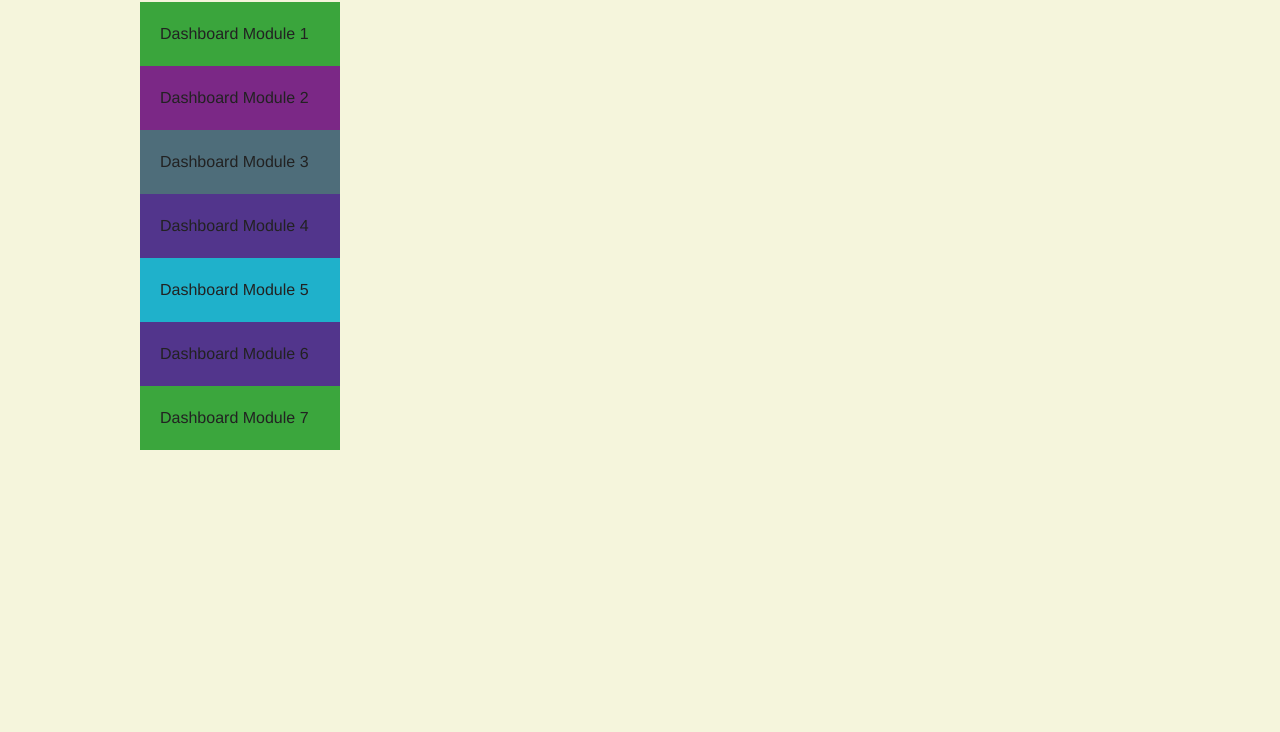
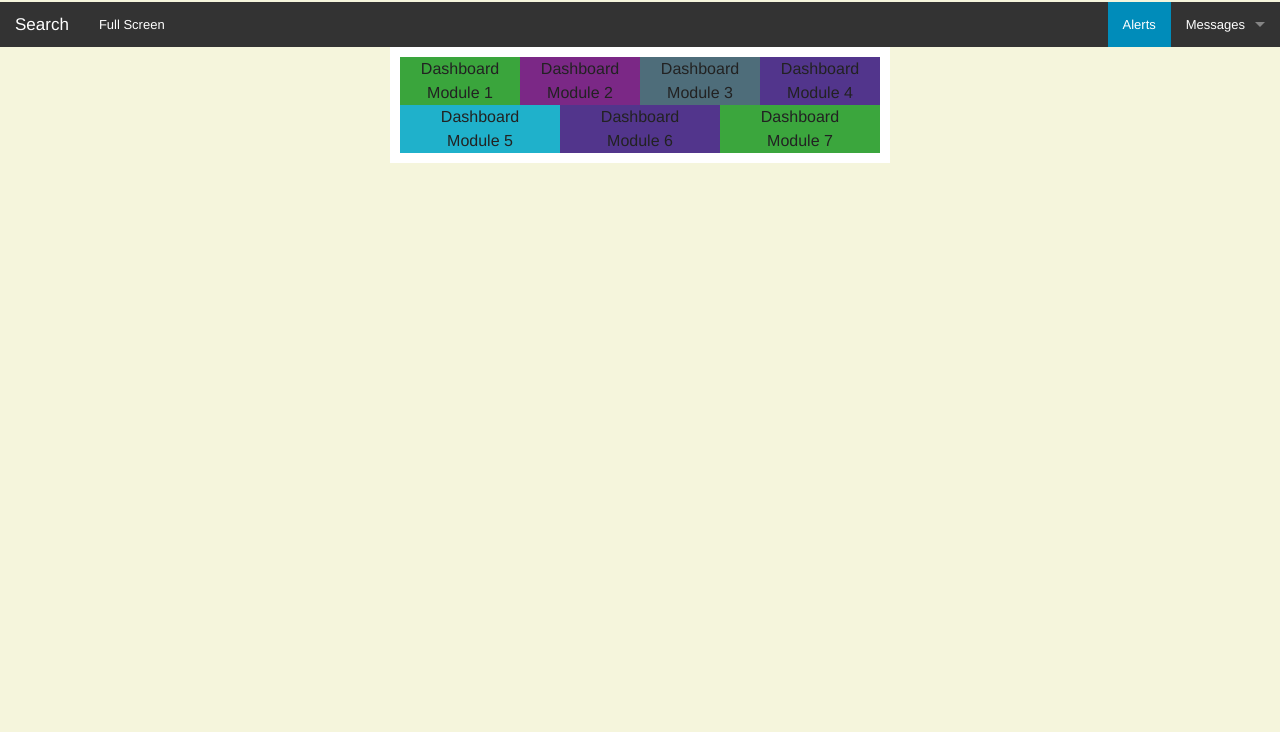
Before and after one commit to mikey1977/foundation_practice, a website: page public/index.html in a window 1280 px wide. Shown: the part 71-803 px from the top of the page. Drawn offline with Linux system fonts and the light colour scheme.

Commit message:
modest progress, the correct modules appear with screensize

```diff
--- a/public/index.html
+++ b/public/index.html
@@ -9,18 +9,65 @@
 <body>
   <h1>Hello</h1>
 
-    <div class="row">
-      <div id="block-a" class="small-12 medium-6 large-3">Dashboard Module 1</div>
-      <div id="block-b" class="small-12 medium-6 large-3">Dashboard Module 2</div>
-      <div id="block-c" class="small-12 medium-6 large-3">Dashboard Module 3</div>
-      <div id="block-d" class="medium-6 large-3 show-for-medium-up">Dashboard Module 4</div>
+  <div id="nav">
+  <nav class="top-bar" data-topbar role="navigation">
+    <ul class="title-area">
+    <li class="name">
+      <h1><a href="#">Search</a></h1>
+    </li>
+  </ul>
+    <section class="top-bar-section">
+    <!-- Right Nav Section -->
+    <ul class="right">
+      <li class="active"><a href="#">Alerts</a></li>
+      <li class="has-dropdown">
+        <a href="#">Messages</a>
+      </li>
+    </ul>
+
+    <!-- Left Nav Section -->
+    <ul class="left">
+      <li><a href="#">Full Screen</a></li>
+    </ul>
+  </section>
+</nav>
+  </div>
+
+  <div id="whole">
+    <div class="row1">
+      <div class="block-wrapper">
+        <div id="block-a" class="small-12 medium-6 large-3 columns">Dashboard Module 1</div>
+      </div>
+
+      <div class="block-wrapper">
+        <div id="block-b" class="small-12 medium-6 large-3 columns">Dashboard Module 2</div>
+      </div>
+
+      <div class="block-wrapper">
+        <div id="block-c" class="small-12 medium-6 large-3 columns">Dashboard Module 3</div>
+      </div>
+
+      <div class="block-wrapper">
+        <div id="block-d" class="medium-6 large-3 columns show-for-medium-up">Dashboard Module 4</div>
+      </div>
     </div>
 
-    <div class="row">
-      <div id="block-e" class="medium-12 large-4 show-for-medium-up">Dashboard Module 5</div>
-      <div id="block-f" class="large-4 show-for-large-only">Dashboard Module 6</div>
-      <div id="block-g" class="large-4 show-for-large-only">Dashboard Module 7</div>
+    <div class="row2">
+      <div class="block-wrapper">
+        <div id="block-e" class="medium-12 large-4 columns show-for-medium-up">Dashboard Module 5</div>
+      </div>
+
+      <div class="block-wrapper">
+        <div id="block-f" class="large-4 columns show-for-large-only">Dashboard Module 6</div>
+      </div>
+
+      <div class="block-wrapper">
+        <div id="block-g" class="large-4 columns show-for-large-only">Dashboard Module 7</div>
+      </div>
     </div>
+  </div>
+
+
 
 
   <script src="/js/modernizr.js"></script>
--- a/sass/styles.scss
+++ b/sass/styles.scss
@@ -2,6 +2,9 @@
 @import "foundation/settings";
 @import "foundation/functions";
 
+$small: "only screen and (max-width:600px)";
+$medium: "only screen and (min-width:601px) and (max-width:980px)";
+$large: "only screen and (min-width:981px)";
 
 $dark-color : beige;
 $block-a-color: #3AA53C;
@@ -14,49 +17,102 @@
 
 body {
   background: $dark-color;
+  text-align: center;
+  box-sizing: border-box;
 }
 
-  #block-a,
-  #block-b,
-  #block-c,
-  #block-d,
-  #block-e,
-  #block-f,
-  #block-g{
-    padding: 20px;
+
+#whole{
+  width: 500px;
+  max-width: 600px;
+  margin: auto;
+  padding: 10px;
+  background-color: white;
+  box-sizing: border-box;
+  display: inline-block;
+
+  // @media #{$small}{
+  //   .block-wrapper{
+  //     width: 500px;
+  //     min-width: 500px;
+  //     display: inline-block;
+  //     box-sizing: border-box;
+  //   }
+  // }
+
 }
+
+//white space around modules
+// div.block-wrapper {
+  // width: 450px;
+  // max-width: 450px;
+  // display: inline-block;
+  // box-sizing: border-box;
+// }
+  // &div {
+  //   width: 400px;
+  //   max-width: 400px;
+  // }
+
+  // @media #{$medium}{
+  //   max-width: 500px;
+  //   width: 250px;
+  //   display: inline-block;
+  //   // box-sizing: border-box;
+
+  // }
+// }
+
+#nav {
+  background-color: $block-e-color;
+}
+
+// .block-wrapper {
+//   padding-bottom: 20px;
+//   // display: block;
+// }
+
+// div.block-wrapper {
+//   width: 400px;
+//   max-width: 350px;
+//   // display: inline-block;
+//   // box-sizing: border-box;
+
+//   @media #{$medium}{
+//     width: 600px;
+//     max-width: 550px;
+//     // display: inline-block;
+//     // box-sizing: border-box;
+
+//   }
+
+// }
+
 
 #block-a{
   background-color: $block-a-color;
-    max-width: 200px;
 }
 
 #block-b{
   background-color: $block-b-color;
-    max-width: 200px;
 }
 
 #block-c{
   background-color: $block-c-color;
-    max-width: 200px;
 }
 
 #block-d{
   background-color: $block-d-color;
-    max-width: 200px;
 }
 
 #block-e{
   background-color: $block-e-color;
-    max-width: 200px;
 }
 
 #block-f{
   background-color: $block-f-color;
-    max-width: 200px;
 }
 
 #block-g{
   background-color: $block-g-color;
-    max-width: 200px;
 }
```
Also changed, not shown: public/css/styles.css. Lines whose indentation alone changed are shown as unchanged.
